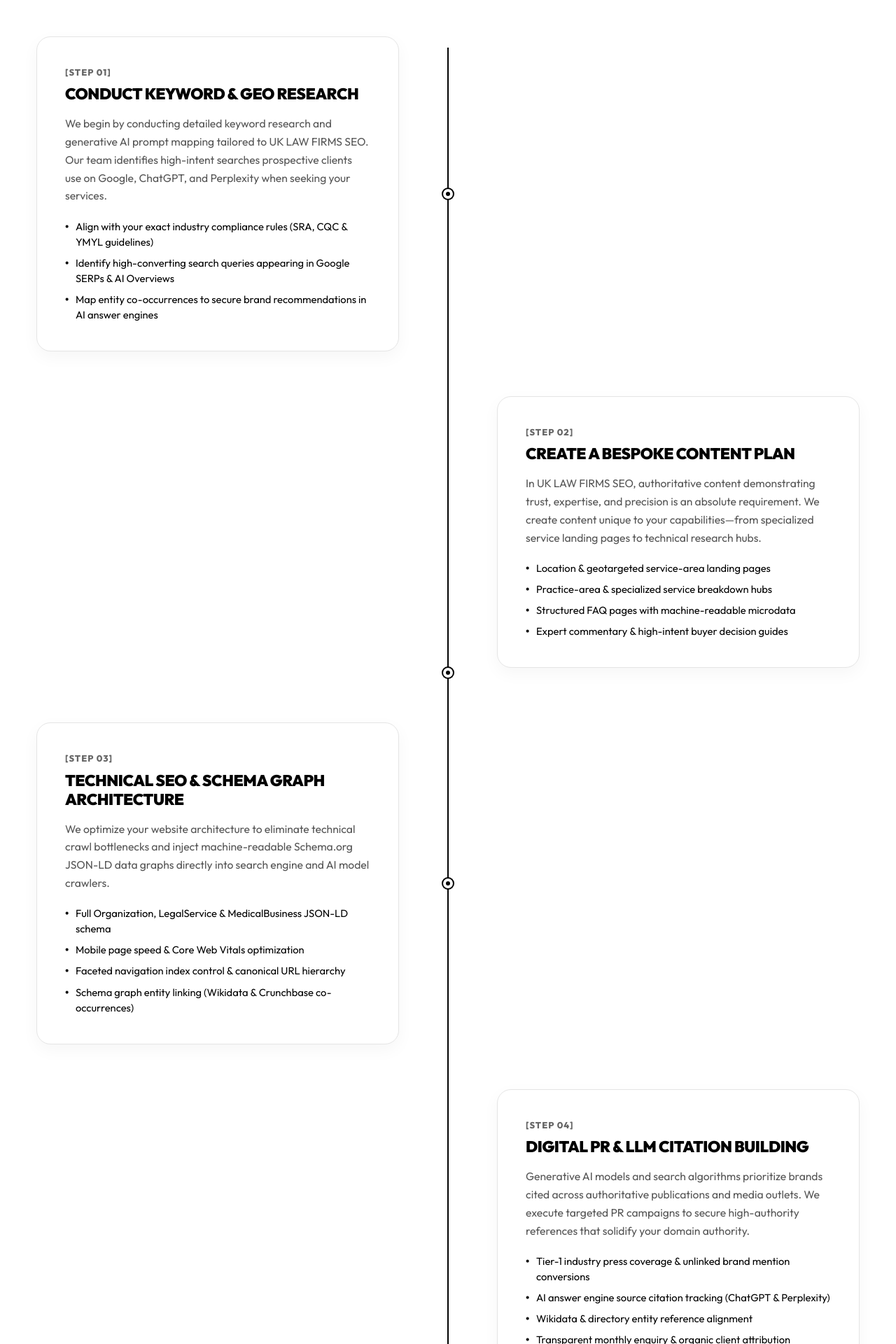
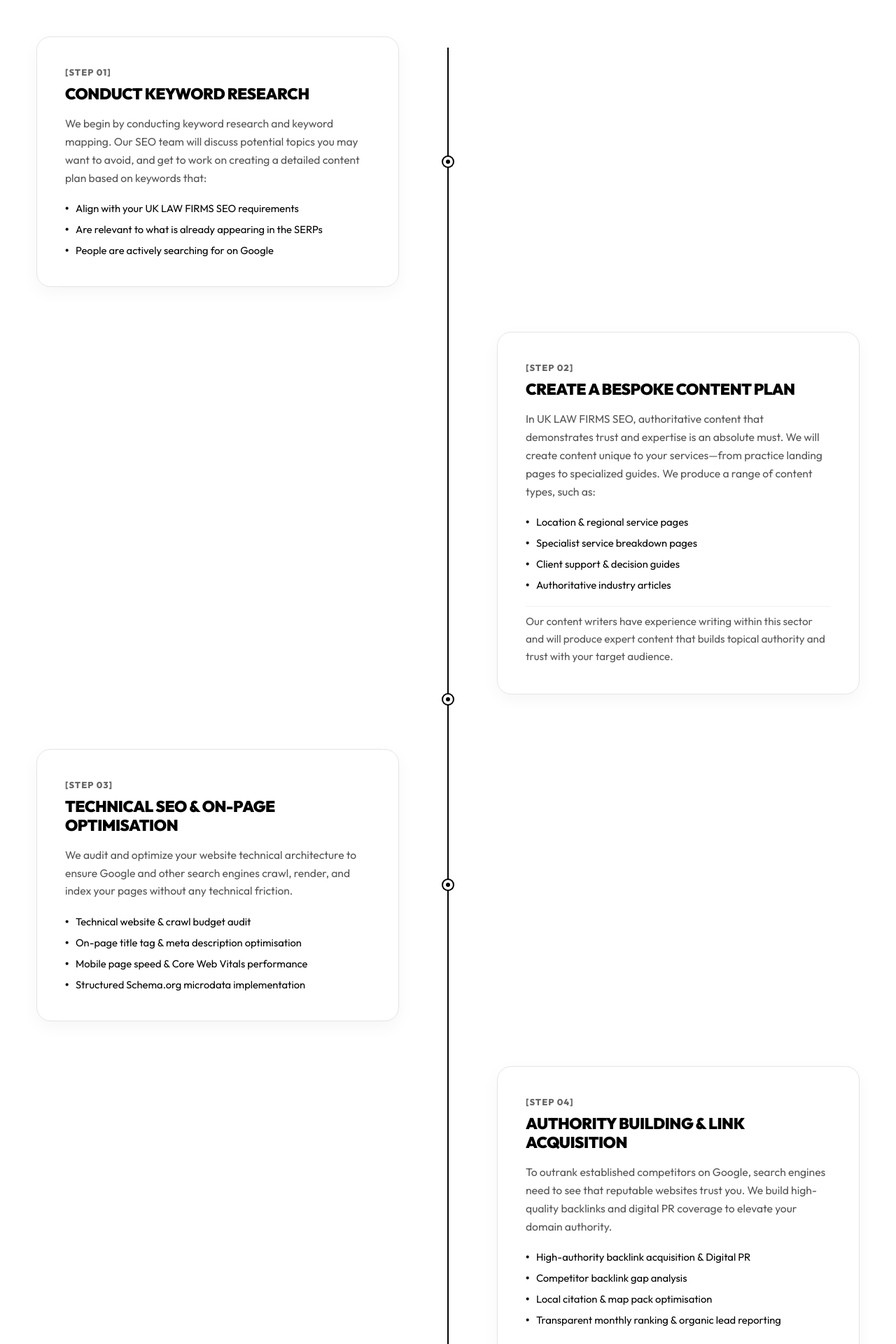
Before and after one commit to lucasthegreat1/agency-website, a Next.js app: page /seo-for-law-firms in a window 1280 px wide. Shown: the part 1780-3700 px from the top of the page at 70% size. Built offline with nearby package versions, Linux system fonts and the light colour scheme.

Commit message:
Update process timeline graph to be pure SEO focused

```diff
--- a/src/components/IndustryPageTemplate.tsx
+++ b/src/components/IndustryPageTemplate.tsx
@@ -124,11 +124,11 @@ export default function IndustryPageTemplate({ spec }: { spec: UKIndustrySpec })
         </div>
       </section>
 
-      {/* PROCESS GRAPH SECTION - SEO & GEO TIMELINE */}
+      {/* PROCESS GRAPH SECTION - SEO TIMELINE */}
       <section style={{ marginBottom: '6rem' }}>
         <div className="container">
           <div className="section-bar">
-            <span>(03) OUR SEO & GEO EXECUTION PROCESS</span>
+            <span>(03) OUR SEO EXECUTION PROCESS</span>
             <span>Step-by-Step Methodology</span>
           </div>
 
--- a/src/components/SeoGeoProcessTimeline.tsx
+++ b/src/components/SeoGeoProcessTimeline.tsx
@@ -6,14 +6,14 @@ export default function SeoGeoProcessTimeline({ industryName }: { industryName?:
   const steps = [
     {
       num: '01',
-      title: 'CONDUCT KEYWORD & GEO RESEARCH',
+      title: 'CONDUCT KEYWORD RESEARCH',
       side: 'left',
       description:
-        `We begin by conducting detailed keyword research and generative AI prompt mapping tailored to ${industryName || 'your sector'}. Our team identifies high-intent searches prospective clients use on Google, ChatGPT, and Perplexity when seeking your services.`,
+        `We begin by conducting keyword research and keyword mapping. Our SEO team will discuss potential topics you may want to avoid, and get to work on creating a detailed content plan based on keywords that:`,
       bullets: [
-        'Align with your exact industry compliance rules (SRA, CQC & YMYL guidelines)',
-        'Identify high-converting search queries appearing in Google SERPs & AI Overviews',
-        'Map entity co-occurrences to secure brand recommendations in AI answer engines',
+        `Align with your ${industryName || 'business'} requirements`,
+        'Are relevant to what is already appearing in the SERPs',
+        'People are actively searching for on Google',
       ],
     },
     {
@@ -21,38 +21,40 @@ export default function SeoGeoProcessTimeline({ industryName }: { industryName?:
       title: 'CREATE A BESPOKE CONTENT PLAN',
       side: 'right',
       description:
-        `In ${industryName || 'your industry'}, authoritative content demonstrating trust, expertise, and precision is an absolute requirement. We create content unique to your capabilities—from specialized service landing pages to technical research hubs.`,
+        `In ${industryName || 'your sector'}, authoritative content that demonstrates trust and expertise is an absolute must. We will create content unique to your services—from practice landing pages to specialized guides. We produce a range of content types, such as:`,
       bullets: [
-        'Location & geotargeted service-area landing pages',
-        'Practice-area & specialized service breakdown hubs',
-        'Structured FAQ pages with machine-readable microdata',
-        'Expert commentary & high-intent buyer decision guides',
+        'Location & regional service pages',
+        'Specialist service breakdown pages',
+        'Client support & decision guides',
+        'Authoritative industry articles',
       ],
+      extraText:
+        'Our content writers have experience writing within this sector and will produce expert content that builds topical authority and trust with your target audience.',
     },
     {
       num: '03',
-      title: 'TECHNICAL SEO & SCHEMA GRAPH ARCHITECTURE',
+      title: 'TECHNICAL SEO & ON-PAGE OPTIMISATION',
       side: 'left',
       description:
-        'We optimize your website architecture to eliminate technical crawl bottlenecks and inject machine-readable Schema.org JSON-LD data graphs directly into search engine and AI model crawlers.',
+        'We audit and optimize your website technical architecture to ensure Google and other search engines crawl, render, and index your pages without any technical friction.',
       bullets: [
-        'Full Organization, LegalService & MedicalBusiness JSON-LD schema',
-        'Mobile page speed & Core Web Vitals optimization',
-        'Faceted navigation index control & canonical URL hierarchy',
-        'Schema graph entity linking (Wikidata & Crunchbase co-occurrences)',
+        'Technical website & crawl budget audit',
+        'On-page title tag & meta description optimisation',
+        'Mobile page speed & Core Web Vitals performance',
+        'Structured Schema.org microdata implementation',
       ],
     },
     {
       num: '04',
-      title: 'DIGITAL PR & LLM CITATION BUILDING',
+      title: 'AUTHORITY BUILDING & LINK ACQUISITION',
       side: 'right',
       description:
-        'Generative AI models and search algorithms prioritize brands cited across authoritative publications and media outlets. We execute targeted PR campaigns to secure high-authority references that solidify your domain authority.',
+        'To outrank established competitors on Google, search engines need to see that reputable websites trust you. We build high-quality backlinks and digital PR coverage to elevate your domain authority.',
       bullets: [
-        'Tier-1 industry press coverage & unlinked brand mention conversions',
-        'AI answer engine source citation tracking (ChatGPT & Perplexity)',
-        'Wikidata & directory entity reference alignment',
-        'Transparent monthly enquiry & organic client attribution reporting',
+        'High-authority backlink acquisition & Digital PR',
+        'Competitor backlink gap analysis',
+        'Local citation & map pack optimisation',
+        'Transparent monthly ranking & organic lead reporting',
       ],
     },
   ];
@@ -116,7 +118,7 @@ export default function SeoGeoProcessTimeline({ industryName }: { industryName?:
                 <p style={{ color: '#555555', fontSize: '0.98rem', lineHeight: 1.65, marginBottom: '1.2rem' }}>
                   {step.description}
                 </p>
-                <ul style={{ listStyle: 'none', display: 'flex', flexDirection: 'column', gap: '0.5rem', fontSize: '0.92rem', color: '#000000' }}>
+                <ul style={{ listStyle: 'none', display: 'flex', flexDirection: 'column', gap: '0.5rem', fontSize: '0.92rem', color: '#000000', marginBottom: step.extraText ? '1.2rem' : '0' }}>
                   {step.bullets.map((b, i) => (
                     <li key={i} style={{ display: 'flex', alignItems: 'flex-start', gap: '0.6rem', lineHeight: 1.5 }}>
                       <span style={{ fontWeight: 900, color: '#000000' }}>•</span>
@@ -124,6 +126,11 @@ export default function SeoGeoProcessTimeline({ industryName }: { industryName?:
                     </li>
                   ))}
                 </ul>
+                {step.extraText && (
+                  <p style={{ color: '#555555', fontSize: '0.95rem', lineHeight: 1.65, paddingTop: '0.5rem', borderTop: '1px solid #f0f0f0' }}>
+                    {step.extraText}
+                  </p>
+                )}
               </div>
             </div>
 
@@ -150,7 +157,7 @@ export default function SeoGeoProcessTimeline({ industryName }: { industryName?:
       <style jsx global>{`
         @media (max-width: 868px) {
           .timeline-spine {
-            left: '20px' !important;
+            left: 20px !important;
             transform: none !important;
           }
           .timeline-row {
```
